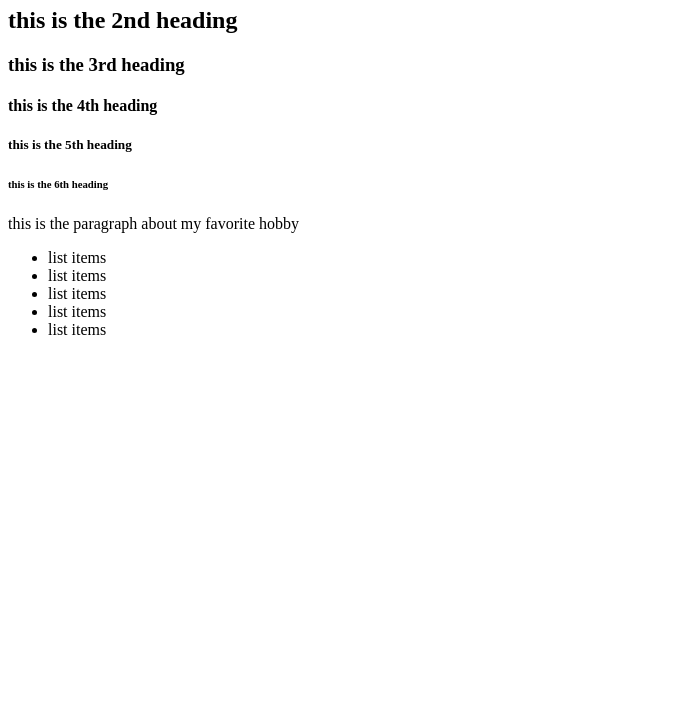
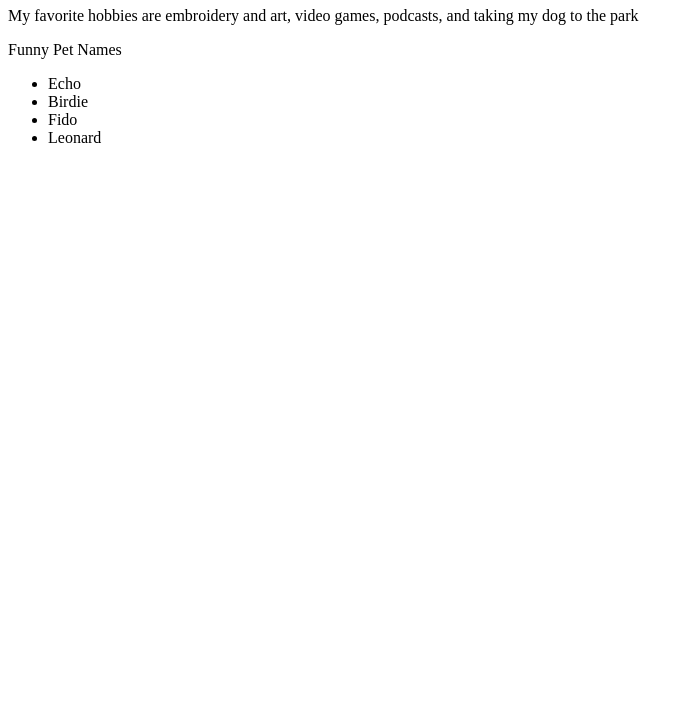
Before and after one commit to charlemagne-juniper/lab-1-charley-lee, a plain HTML site: page index.html in a window 1280 px wide. Shown: the part 99-800 px from the top of the page, without its empty margins (0-692 px from the left). Drawn offline with Linux system fonts and the light colour scheme.

Commit message:
edited homework for completion

```diff
--- a/index.html
+++ b/index.html
@@ -1,4 +1,4 @@
-<!doctype html>
+<!DOCTYPE html>
 <html>
 
     <head> this is the header
@@ -7,22 +7,18 @@
     </head>
 
     <body>
-        <h1> this is the 1st heading </h1>
-        <h2> this is the 2nd heading </h2>
-        <h3> this is the 3rd heading </h3>
-        <h4> this is the 4th heading </h4>
-        <h5> this is the 5th heading </h5>
-        <h6> this is the 6th heading </h6>
+        <h1> Charley </h1>
 
-        <p> this is the paragraph about my favorite hobby </p>
+        <p> My favorite hobbies are embroidery and art, video games, podcasts, and taking my dog to the park </p>
 
+        <p> Funny Pet Names </p>
         <ul>
-            <li> list items </li>
-            <li> list items </li>
-            <li> list items </li>
-            <li> list items </li>
-            <li> list items </li>
+            <li> Echo </li>
+            <li> Birdie </li>
+            <li> Fido </li>
+            <li> Leonard </li>
         </ul>
+
     </body>
 
 </html>
```
